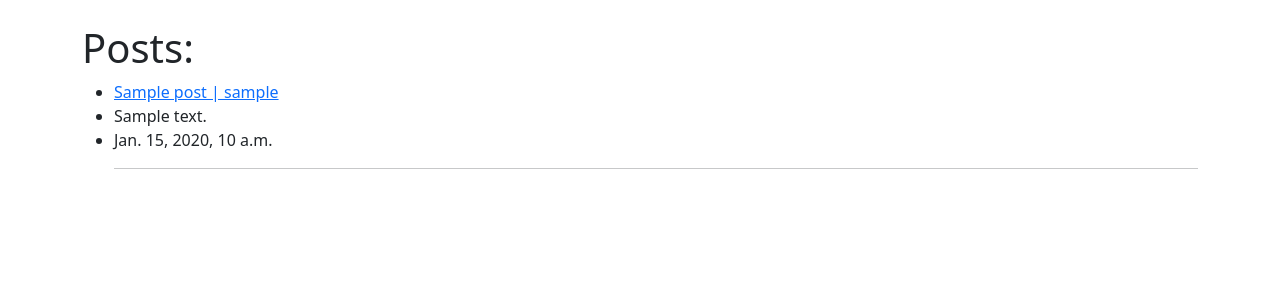
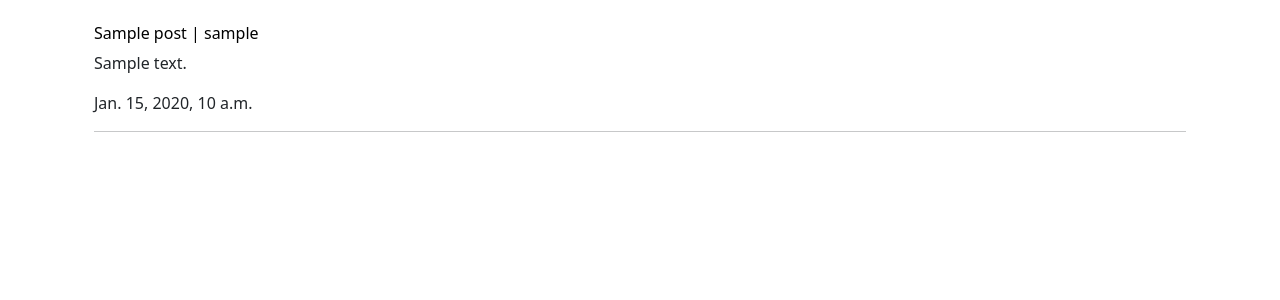
Before and after one commit to VilmaTuresson/Blog-21, a Django app: page / in a window 1280 px wide. Shown: the part 56-356 px from the top of the page. Run offline with Django 3.2, Linux system fonts and the light colour scheme; tables that the repository leaves empty hold one stand-in row (values such as "Sample post"); some libraries are stand-ins or nearby versions.

Commit message:
add style and structure to templates

```diff
--- a/static/css/style.css
+++ b/static/css/style.css
@@ -0,0 +1,4 @@
+a {
+    text-decoration: none;
+    color: black;
+}
--- a/templates/base.html
+++ b/templates/base.html
@@ -1,16 +1,21 @@
 {% extends 'index.html' %}
 
 {% block content %}
-    <h1>Posts:</h1>
 
-    <ul>
-    {% for post in posts %}
-        <li><a href="{% url 'post_details' post.post_id %}">
-            {{ post.title }} | {{ post.author.username }}</li></a>
-        <li>{{ post.content|slice:":300" }}</li>
-        <li>{{ post.created_on }}</li>
-        <hr>
-    {% endfor %}
-    </ul>
+    <div class="container">
+        <div class="row">
+            <div class="col-12 md-col-10 offset 1">
+                <div class="post">
+                {% for post in posts %}
+                    <h6><a class="title-links" href="{% url 'post_details' post.post_id %}">
+                        {{ post.title }} | {{ post.author.username }}</a></h3>
+                    <p>{{ post.content|slice:":300" }}</p>
+                    <p>{{ post.created_on }}</p>
+                    <hr>
+                {% endfor %}
+                </div>
+            </div>
+        </div>
+    </div>
 
 {% endblock %}
--- a/templates/post_details.html
+++ b/templates/post_details.html
@@ -21,9 +21,11 @@
 
     {% if user.is_authenticated %}
         {% if liked %}
-            <button class="btn" type="submit" name="like_btn" value="{{ post_id }}"><i class="fa-solid fa-heart"></i></button> <small>{{ num_of_likes }}</small>
+            <button class="btn" type="submit" name="like_btn" value="{{ post_id }}"><i class="fa-solid fa-heart"></i></button>
+            <small>{{ num_of_likes }}</small>
         {% else %}
-            <button class="btn" type="submit" name="like_btn" value="{{ post_id }}"><i class="fa-regular fa-heart"></i></button> <small>{{ num_of_likes }}</small>
+            <button class="btn" type="submit" name="like_btn" value="{{ post_id }}"><i class="fa-regular fa-heart"></i></button>
+            <small>{{ num_of_likes }}</small>
         {% endif %}
     {% else %}
         <small>Login to like this post!</small>
```
Also changed, not shown: templates/liked_posts.html (+18 -7 lines).
